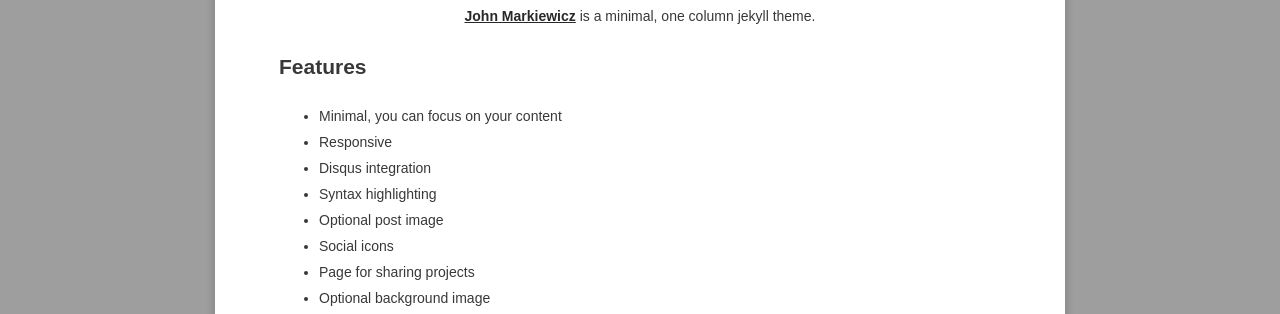
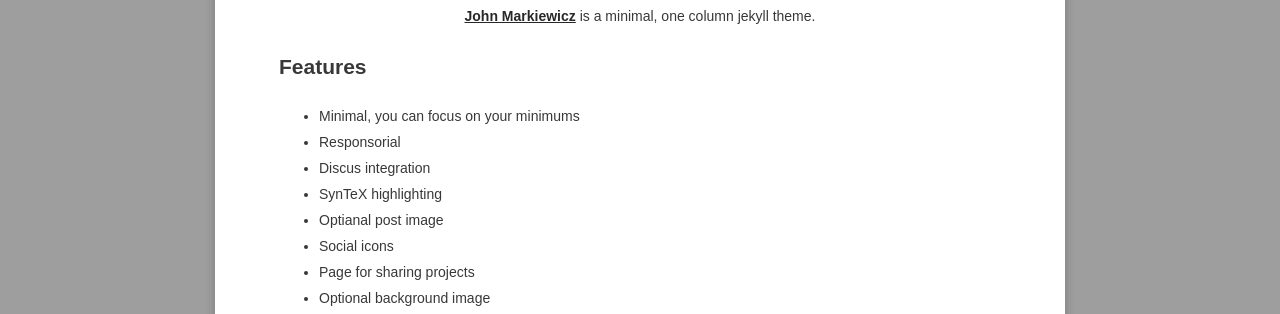
Before and after one commit to haumea11/haumea11.github.io, a Jekyll site: the page built from about/index.md, in a window 1280 px wide. Shown: the part 285-599 px from the top of the page. Built offline with Jekyll 4.4.1, drawn with Linux system fonts in a browser that asks for light colours; some web fonts are replaced; comment, search, counter and statistics services are not loaded.

Commit message:
Fixed about, and such

```diff
--- a/about/index.md
+++ b/about/index.md
@@ -8,11 +8,11 @@ date: 2016-03-21
 <center><a href="http://haumea11.github.io/"><b>John Markiewicz</b></a> is a minimal, one column jekyll theme.</center>
 
 ## Features
-* Minimal, you can focus on your content
-* Responsive
-* Disqus integration
-* Syntax highlighting
-* Optional post image
+* Minimal, you can focus on your minimums
+* Responsorial
+* Discus integration
+* SynTeX highlighting
+* Optianal post image
 * Social icons
 * Page for sharing projects
 * Optional background image
```
Also changed, not shown: _data/navigation.yml (+12 -0 lines), 7 other files.
